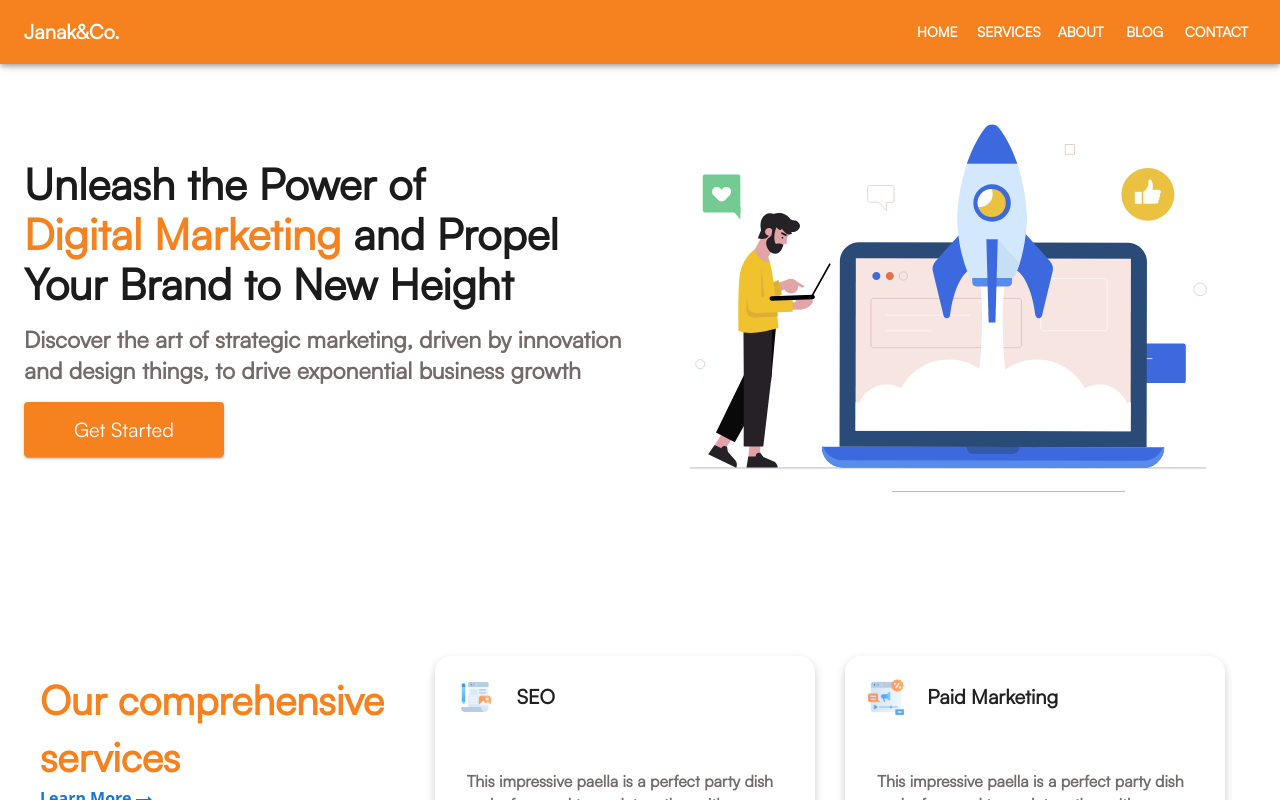
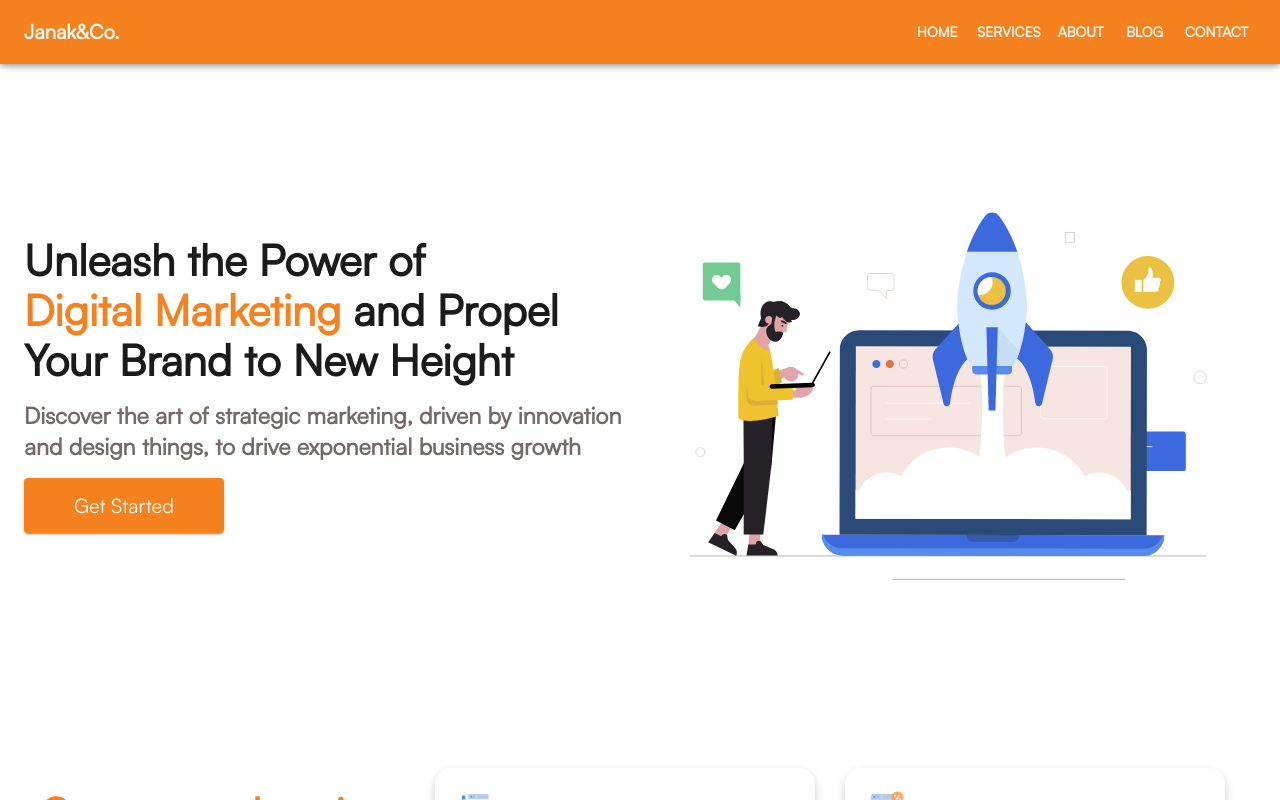
Before and after one commit to SACHINQEEP/janak_co, a React (Create React App) app: page / in a window 1280 px wide. Shown: the top 800 px of the page. Built offline with nearby package versions, Linux system fonts and the light colour scheme.

Commit message:
UI Changes

```diff
--- a/src/features/landingPage.tsx
+++ b/src/features/landingPage.tsx
@@ -23,8 +23,7 @@ const LandingPage = () => {
         <>
             <Container maxWidth="xl">
                 <CssBaseline />
-                <Grid container component='main' sx={{ display: 'flex', justifyContent: 'center' }}>
-
+                <Grid container component='main' sx={{ my: { xs: 6 }, display: 'flex', justifyContent: 'center' }}>
                     <Grid item xs={12} sm={6} lg={6} md={6} sx={{ display: 'flex', justifyContent: 'center', alignItems: 'center', order: { xs: 2, sm: 1 } }}>
                         <motion.div
                             initial={{ opacity: 0, x: 50 }} // Initial animation values
@@ -32,26 +31,26 @@ const LandingPage = () => {
                             transition={{ duration: 1.5 }} // Transition configuration
                         >
                             <Typography variant="h3" color="#1b1b1b" sx={{
-                                fontSize: { xs: 23, sm: 20, md: 30, lg: 43 },
+                                fontSize: { xs: 26, sm: 20, md: 30, lg: 43 }, my: { xs: 2 }
                             }}>
                                 Unleash the Power of<br /> <span style={{ color: '#f5821f' }}>Digital Marketing</span>  and Propel<br />
                                 Your Brand to New Height
                             </Typography>
 
-                            <Typography variant="h5" my={2} color="#746a6a" sx={{ fontSize: { xs: 14, sm: 16, md: 20, lg: 23 } }}>
+                            <Typography variant="h5" my={2} color="#746a6a" sx={{ fontSize: { xs: 16, sm: 16, md: 20, lg: 23 } }}>
                                 Discover the art of strategic marketing,
                                 driven by innovation and design things, to
                                 drive exponential business growth
                             </Typography>
                             <motion.div whileHover={{ scale: 1.1 }} transition={{ type: "spring", stiffness: 400, damping: 10 }}>
-                                <Button variant='contained' sx={{ backgroundColor: '#f5821f', fontSize: { xs: 12, md: 20, xl: 30 } }}>
+                                <Button variant='contained' sx={{ backgroundColor: '#f5821f', fontSize: { xs: 15, md: 20, xl: 30 } }}>
                                     Get Started
                                 </Button>
                             </motion.div>
                         </motion.div>
                     </Grid>
                     <Divider />
-                    <Grid item xs={12} sm={6} lg={6} md={6} sx={{ order: { xs: 1, sm: 2 } }}>
+                    <Grid item xs={12} sm={6} lg={6} md={6} sx={{ mt: { xs: 5 }, order: { xs: 1, sm: 2 } }}>
                         <motion.div
                             initial={{ opacity: 0, x: -50 }} // Initial animation values
                             animate={{ opacity: 1, x: 0 }} // Animation values to transition to
```
